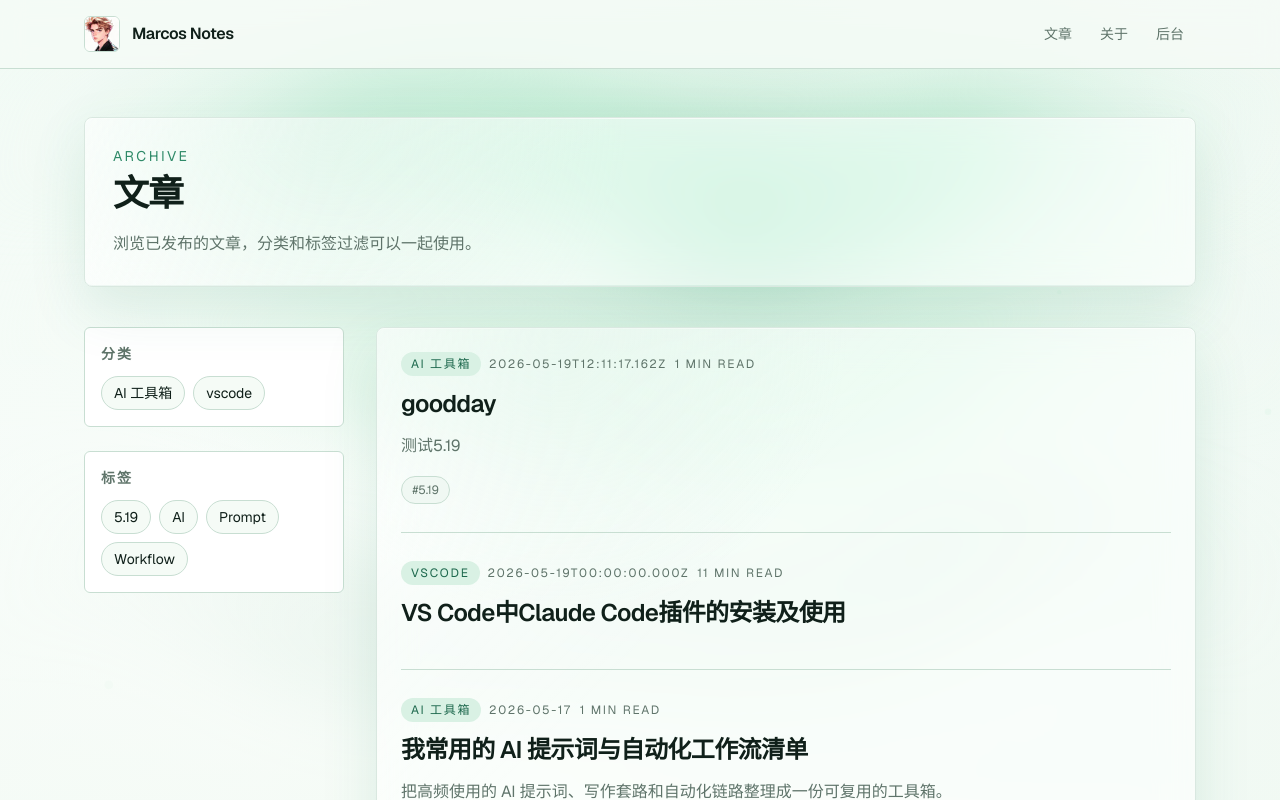
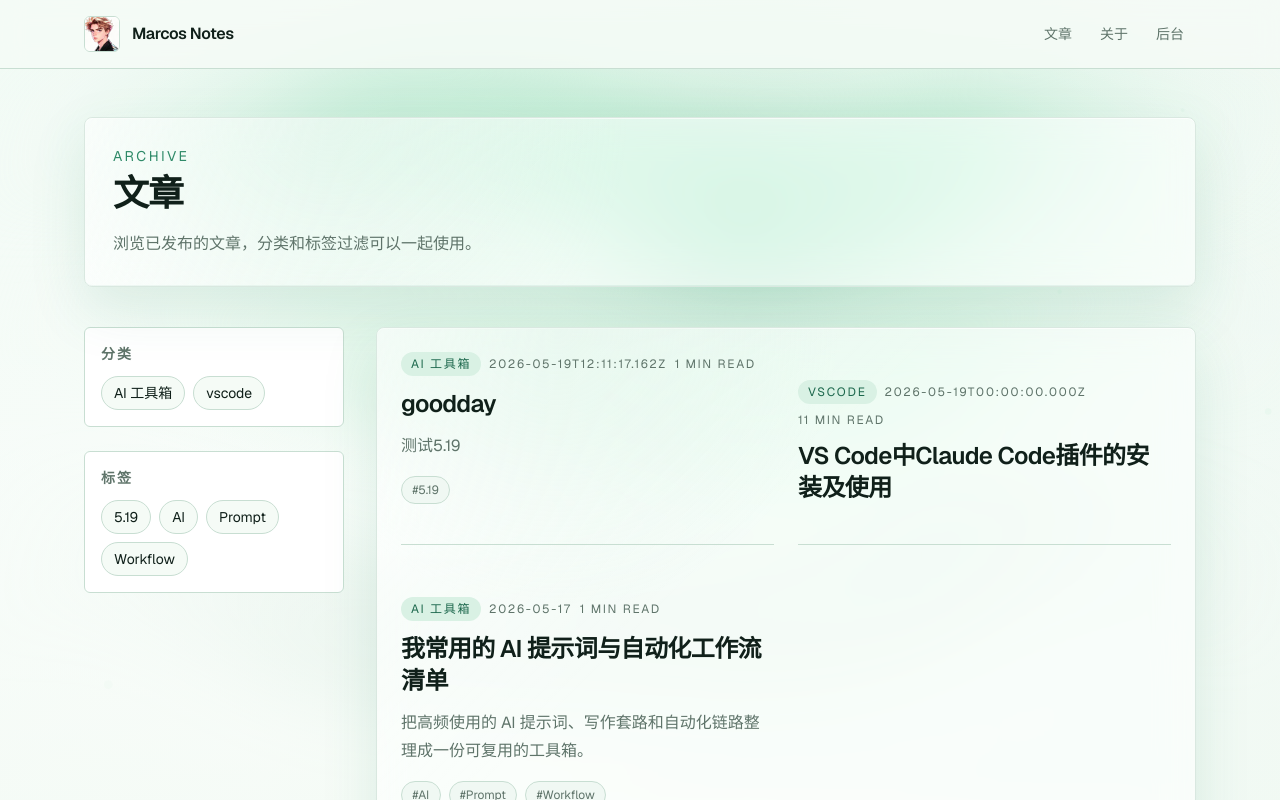
Before and after one commit to marcos34578865434578757-ui/Marcos-blog-project, a Next.js app: page /posts in a window 1280 px wide. Shown: the top 800 px of the page. Built offline with nearby package versions, Linux system fonts and the light colour scheme; no server answers.

Commit message:
Change posts page to two-column grid showing latest 6 articles

```diff
--- a/src/app/posts/page.tsx
+++ b/src/app/posts/page.tsx
@@ -17,7 +17,8 @@ export default async function PostsPage({
 }) {
   const params = await searchParams;
   const activeCategory = resolvePostsCategoryFilter(params.category);
-  const [posts, categories, tags] = await Promise.all([getPublishedPosts(), getPublicCategories(), getTags()]);
+  const [allPosts, categories, tags] = await Promise.all([getPublishedPosts(), getPublicCategories(), getTags()]);
+  const posts = allPosts.slice(0, 6);
   const filtered = posts.filter((post) => {
     const categoryOk = activeCategory ? post.category === activeCategory : true;
     const tagOk = params.tag ? post.tags.includes(params.tag) : true;
@@ -41,7 +42,11 @@ export default async function PostsPage({
           </aside>
           <div className="soft-panel p-6">
             {filtered.length > 0 ? (
-              filtered.map((post) => <PostCard key={post.slug} post={post} />)
+              <div className="grid gap-6 md:grid-cols-2">
+                {filtered.map((post) => (
+                  <PostCard key={post.slug} post={post} />
+                ))}
+              </div>
             ) : (
               <p className="text-muted">没有匹配的已发布文章。</p>
             )}
```
